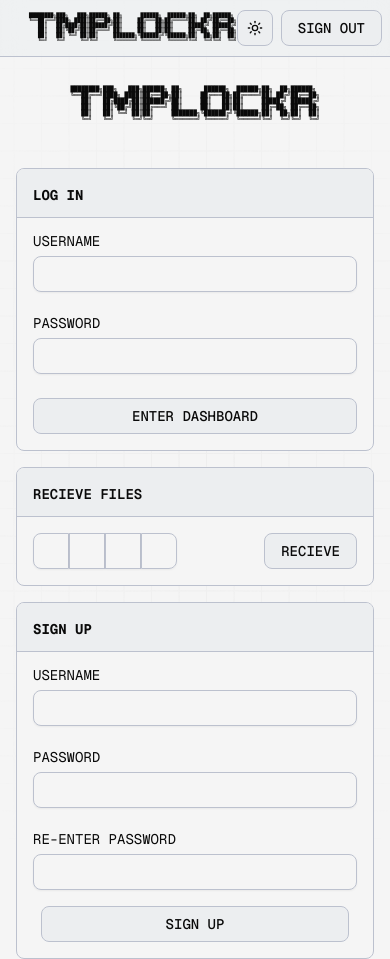
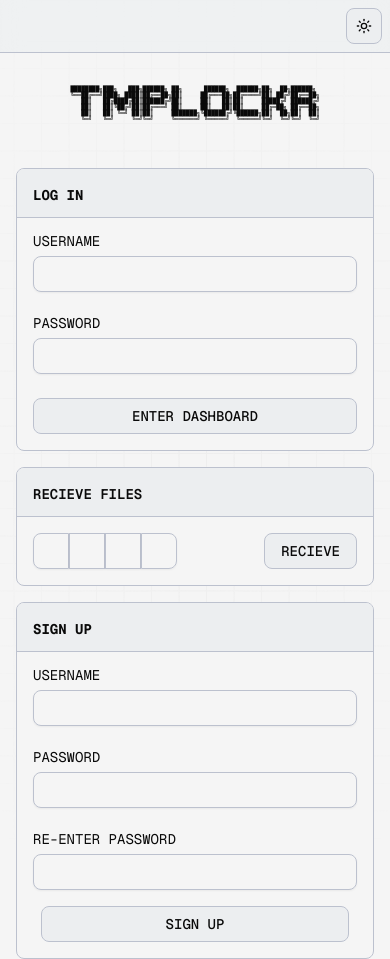
Before and after one commit to d1rshan/tmplockr, a Next.js app: page / in a window 390 px wide. Built offline with nearby package versions, Linux system fonts and the light colour scheme.

Commit message:
feat: make navbar responsive

```diff
--- a/src/components/navbar.tsx
+++ b/src/components/navbar.tsx
@@ -1,5 +1,9 @@
+"use client";
+
+import { LogOut } from "lucide-react";
 import { ModeToggle } from "./mode-toggle";
 import { Button } from "./ui/button";
+import { usePathname } from "next/navigation";
 
 const logo = `
 ████████╗███╗   ███╗██████╗ ██╗      ██████╗  ██████╗██╗  ██╗██████╗
@@ -11,17 +15,28 @@ const logo = `
   `;
 
 export const Navbar = () => {
+  const pathname = usePathname();
+
+  const isDashboard = pathname === `/dashboard`;
   return (
     <nav className="z-10 fixed top-0 left-0 w-full bg-[#ECEEF0]/65 dark:bg-[#1E1E24]/65 backdrop-blur-md flex items-center justify-between p-2 border-b-[0.5px]">
       <div className="flex-1"></div>
 
-      <div className="flex-1 flex justify-center">
-        <pre className="ascii-art text-[5px] select-none">{logo}</pre>
-      </div>
-
+      {isDashboard && (
+        <div className="flex-1 flex justify-center items-center">
+          <pre className="ascii-art text-[3px] sm:text-[5px] select-none">
+            {logo}
+          </pre>
+        </div>
+      )}
       <div className="flex-1 flex justify-end gap-2 items-center">
+        {isDashboard && (
+          <Button variant="outline">
+            <span className="hidden sm:block">SIGN OUT</span>
+            <LogOut className="sm:hidden" />
+          </Button>
+        )}
         <ModeToggle />
-        <Button variant="outline">SIGN OUT</Button>
       </div>
     </nav>
   );
```
